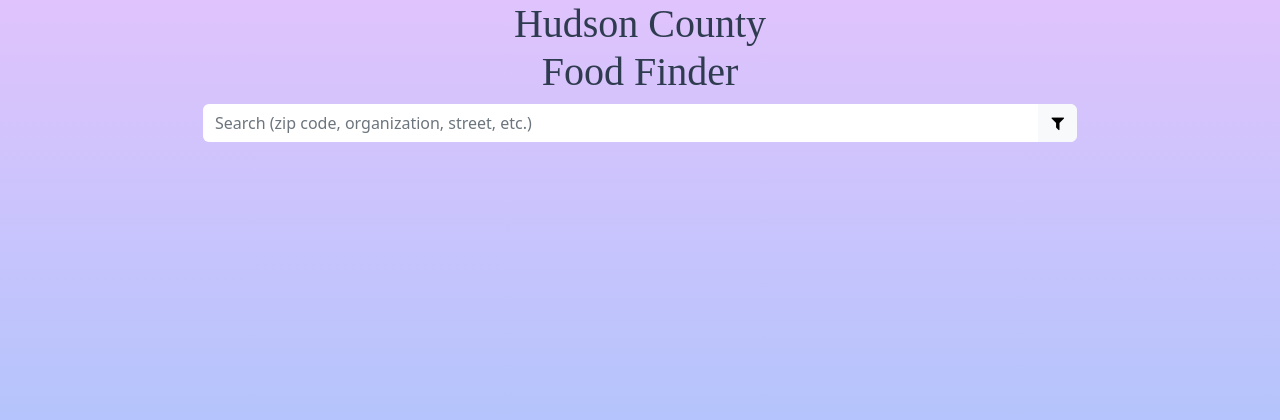
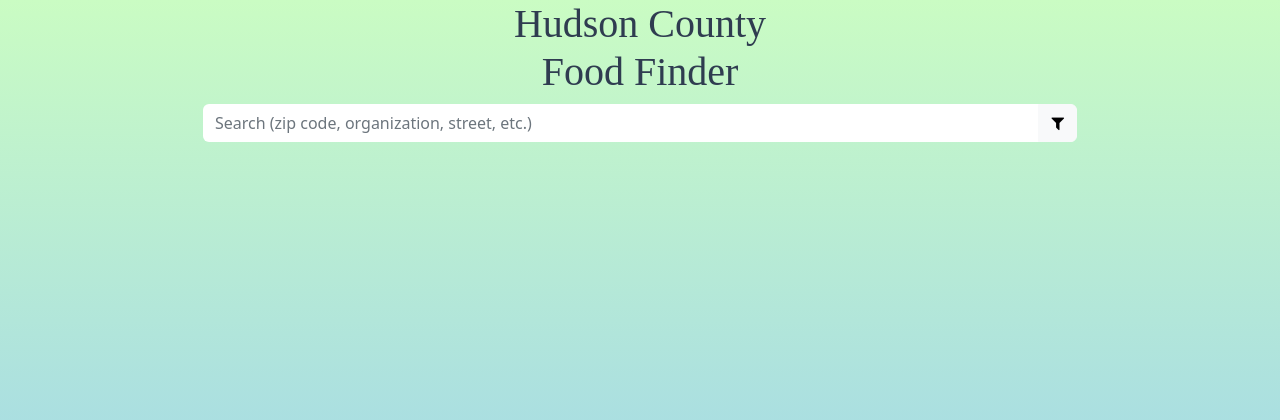
Before and after one commit to aphil311/hudson-food-finder, a Flask app: page / in a window 1280 px wide. Shown: the top 420 px of the page. Run offline with Flask 3, Linux system fonts and the light colour scheme; data that the repository does not hold is empty; some libraries are stand-ins or nearby versions.

Commit message:
change gradient

```diff
--- a/mobile-app/static/styles.css
+++ b/mobile-app/static/styles.css
@@ -15,6 +15,6 @@ p {
 }
 
 body {
-    background:            linear-gradient(to top, #8EC5FC, #E0C3FC);
+    background: linear-gradient(to top, #8EC5FC, #cafcc3);
     background-attachment: fixed; /*edit*/
 }
```
